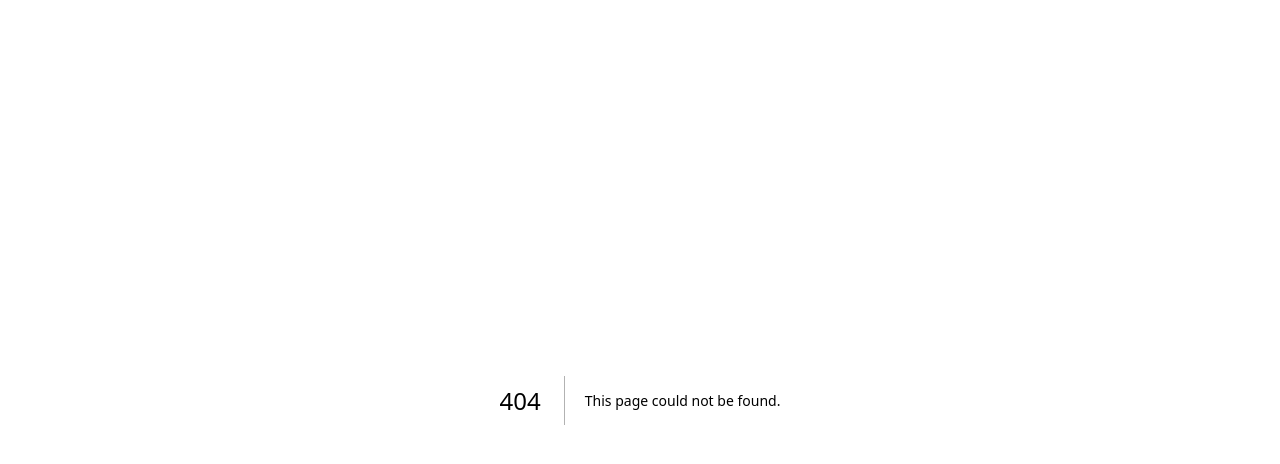
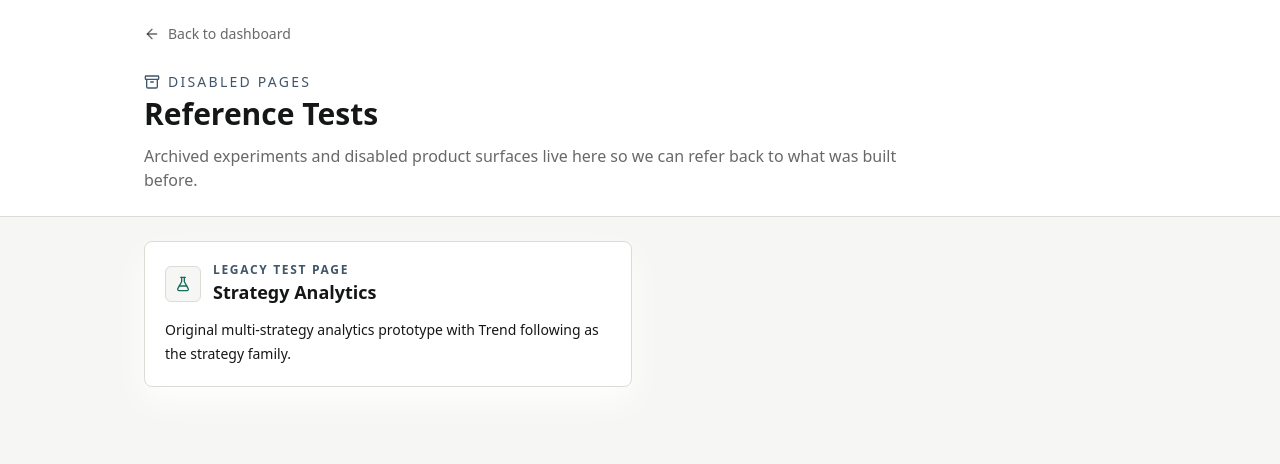
Before and after one commit to valenjimmo/continuum-trade-intelligence, a Next.js app in the folder frontend/: page /disabled-pages in a window 1280 px wide. Before the commit this address had no page. Shown: the top 464 px of the page. Built offline with nearby package versions, Linux system fonts and the light colour scheme.

Commit message:
removed test strategies pages

```diff
--- /dev/null
+++ b/frontend/app/disabled-pages/page.tsx
@@ -0,0 +1,57 @@
+import Link from "next/link";
+import { ArrowLeft, Archive, FlaskConical } from "lucide-react";
+
+const disabledPages = [
+  {
+    href: "/disabled-pages/strategy-analytics",
+    title: "Strategy Analytics",
+    label: "Legacy test page",
+    body: "Original multi-strategy analytics prototype with Trend following as the strategy family."
+  }
+];
+
+export default function DisabledPagesIndex() {
+  return (
+    <main className="min-h-screen bg-background">
+      <header className="border-b border-line bg-panel">
+        <div className="mx-auto max-w-5xl px-4 py-6">
+          <Link href="/" className="inline-flex items-center gap-2 text-sm font-medium text-ink/65 hover:text-ink">
+            <ArrowLeft className="h-4 w-4" />
+            Back to dashboard
+          </Link>
+          <p className="mt-6 flex items-center gap-2 text-sm font-medium uppercase tracking-[0.16em] text-steel">
+            <Archive className="h-4 w-4" />
+            Disabled Pages
+          </p>
+          <h1 className="mt-1 text-3xl font-semibold">Reference Tests</h1>
+          <p className="mt-3 max-w-3xl text-ink/65">
+            Archived experiments and disabled product surfaces live here so we can refer back to what was built before.
+          </p>
+        </div>
+      </header>
+
+      <div className="mx-auto max-w-5xl px-4 py-6">
+        <section className="grid gap-4 md:grid-cols-2">
+          {disabledPages.map((page) => (
+            <Link
+              key={page.href}
+              href={page.href}
+              className="rounded-lg border border-line bg-panel p-5 shadow-panel transition hover:bg-white"
+            >
+              <div className="flex items-center gap-3">
+                <span className="grid h-9 w-9 place-items-center rounded-md border border-line bg-background">
+                  <FlaskConical className="h-4 w-4 text-pine" />
+                </span>
+                <div>
+                  <p className="text-xs font-semibold uppercase tracking-[0.14em] text-steel">{page.label}</p>
+                  <h2 className="text-lg font-semibold">{page.title}</h2>
+                </div>
+              </div>
+              <p className="mt-3 text-sm leading-6 text-ink/68">{page.body}</p>
+            </Link>
+          ))}
+        </section>
+      </div>
+    </main>
+  );
+}
--- /dev/null
+++ b/frontend/app/disabled-pages/strategy-analytics/page.tsx
@@ -0,0 +1,62 @@
+import { BarChart3, Clock, LineChart, ShieldCheck } from "lucide-react";
+import Link from "next/link";
+import { AppTabs } from "@/components/app-tabs";
+import { AutoRefresh } from "@/components/auto-refresh";
+import { StrategyDashboard } from "@/components/strategy-dashboard";
+import { getStrategyDashboard } from "@/lib/api";
+
+export const dynamic = "force-dynamic";
+
+type DisabledStrategyAnalyticsPageProps = {
+  searchParams?: {
+    strategy?: string;
+    timeframe?: string;
+  };
+};
+
+export default async function DisabledStrategyAnalyticsPage({ searchParams }: DisabledStrategyAnalyticsPageProps) {
+  const strategyId = searchParams?.strategy ?? "ema_9_21";
+  const timeframe = searchParams?.timeframe ?? "5Min";
+  const dashboard = await getStrategyDashboard(strategyId, timeframe);
+  const refreshSeconds = Number(process.env.NEXT_PUBLIC_DASHBOARD_REFRESH_SECONDS ?? 30);
+
+  return (
+    <main className="min-h-screen">
+      <AutoRefresh seconds={refreshSeconds} />
+      <header className="border-b border-line bg-panel">
+        <div className="mx-auto flex max-w-7xl flex-col gap-5 px-4 py-5">
+          <div className="flex flex-col gap-4 lg:flex-row lg:items-start lg:justify-between">
+            <div>
+              <Link href="/disabled-pages" className="text-sm font-medium text-ink/55 hover:text-ink">
+                Disabled pages
+              </Link>
+              <p className="mt-4 text-sm font-medium uppercase tracking-[0.16em] text-steel">Strategy Lab Test</p>
+              <h1 className="mt-1 text-3xl font-semibold">Strategy Analytics</h1>
+            </div>
+            <AppTabs />
+          </div>
+          <div className="metric-grid gap-3">
+            <div className="rounded-lg border border-line bg-background p-3">
+              <p className="flex items-center gap-2 text-sm text-ink/60"><LineChart className="h-4 w-4" /> Strategy</p>
+              <p className="mt-1 font-semibold">{dashboard.selected_strategy.name}</p>
+            </div>
+            <div className="rounded-lg border border-line bg-background p-3">
+              <p className="flex items-center gap-2 text-sm text-ink/60"><BarChart3 className="h-4 w-4" /> Trades</p>
+              <p className="mt-1 font-semibold">{dashboard.metrics.trade_count}</p>
+            </div>
+            <div className="rounded-lg border border-line bg-background p-3">
+              <p className="flex items-center gap-2 text-sm text-ink/60"><ShieldCheck className="h-4 w-4" /> Risk Score</p>
+              <p className="mt-1 font-semibold">{dashboard.metrics.risk_score}</p>
+            </div>
+            <div className="rounded-lg border border-line bg-background p-3">
+              <p className="flex items-center gap-2 text-sm text-ink/60"><Clock className="h-4 w-4" /> Timeframe</p>
+              <p className="mt-1 font-semibold">{dashboard.timeframe}</p>
+            </div>
+          </div>
+        </div>
+      </header>
+
+      <StrategyDashboard dashboard={dashboard} />
+    </main>
+  );
+}
--- a/frontend/app/page.tsx
+++ b/frontend/app/page.tsx
@@ -3,6 +3,7 @@ import { BarChart3, Gauge, HelpCircle, RadioTower } from "lucide-react";
 import { AppTabs } from "@/components/app-tabs";
 import { AlertsPanel } from "@/components/alerts-panel";
 import { AutoRefresh } from "@/components/auto-refresh";
+import { DisabledPagesLink } from "@/components/disabled-pages-link";
 import { FactorMatrix } from "@/components/factor-matrix";
 import { LocalTime } from "@/components/local-time";
 import { RefreshButton } from "@/components/refresh-button";
@@ -83,7 +84,7 @@ export default async function Home() {
         <FactorMatrix symbols={dashboard.symbols} />
         <ReplayTable events={replay} />
 
-        <footer className="flex justify-center border-t border-line py-6">
+        <footer className="flex flex-col items-center gap-4 border-t border-line py-6">
           <Link
             href="/faq"
             className="inline-flex items-center gap-2 rounded-md border border-line bg-panel px-3 py-2 text-sm font-medium text-ink/70 hover:bg-white hover:text-ink"
@@ -91,6 +92,7 @@ export default async function Home() {
             <HelpCircle className="h-4 w-4" />
             FAQ and methodology
           </Link>
+          <DisabledPagesLink />
         </footer>
       </div>
     </main>
--- a/frontend/app/strategies/page.tsx
+++ b/frontend/app/strategies/page.tsx
@@ -1,58 +1,5 @@
-import { BarChart3, Clock, LineChart, ShieldCheck } from "lucide-react";
-import { AppTabs } from "@/components/app-tabs";
-import { AutoRefresh } from "@/components/auto-refresh";
-import { StrategyDashboard } from "@/components/strategy-dashboard";
-import { getStrategyDashboard } from "@/lib/api";
+import { redirect } from "next/navigation";
 
-export const dynamic = "force-dynamic";
-
-type StrategyPageProps = {
-  searchParams?: {
-    strategy?: string;
-    timeframe?: string;
-  };
-};
-
-export default async function StrategiesPage({ searchParams }: StrategyPageProps) {
-  const strategyId = searchParams?.strategy ?? "ema_9_21";
-  const timeframe = searchParams?.timeframe ?? "5Min";
-  const dashboard = await getStrategyDashboard(strategyId, timeframe);
-  const refreshSeconds = Number(process.env.NEXT_PUBLIC_DASHBOARD_REFRESH_SECONDS ?? 30);
-
-  return (
-    <main className="min-h-screen">
-      <AutoRefresh seconds={refreshSeconds} />
-      <header className="border-b border-line bg-panel">
-        <div className="mx-auto flex max-w-7xl flex-col gap-5 px-4 py-5">
-          <div className="flex flex-col gap-4 lg:flex-row lg:items-start lg:justify-between">
-            <div>
-              <p className="text-sm font-medium uppercase tracking-[0.16em] text-steel">Strategy Lab</p>
-              <h1 className="mt-1 text-3xl font-semibold">Strategy Analytics</h1>
-            </div>
-            <AppTabs />
-          </div>
-          <div className="metric-grid gap-3">
-            <div className="rounded-lg border border-line bg-background p-3">
-              <p className="flex items-center gap-2 text-sm text-ink/60"><LineChart className="h-4 w-4" /> Strategy</p>
-              <p className="mt-1 font-semibold">{dashboard.selected_strategy.name}</p>
-            </div>
-            <div className="rounded-lg border border-line bg-background p-3">
-              <p className="flex items-center gap-2 text-sm text-ink/60"><BarChart3 className="h-4 w-4" /> Trades</p>
-              <p className="mt-1 font-semibold">{dashboard.metrics.trade_count}</p>
-            </div>
-            <div className="rounded-lg border border-line bg-background p-3">
-              <p className="flex items-center gap-2 text-sm text-ink/60"><ShieldCheck className="h-4 w-4" /> Risk Score</p>
-              <p className="mt-1 font-semibold">{dashboard.metrics.risk_score}</p>
-            </div>
-            <div className="rounded-lg border border-line bg-background p-3">
-              <p className="flex items-center gap-2 text-sm text-ink/60"><Clock className="h-4 w-4" /> Timeframe</p>
-              <p className="mt-1 font-semibold">{dashboard.timeframe}</p>
-            </div>
-          </div>
-        </div>
-      </header>
-
-      <StrategyDashboard dashboard={dashboard} />
-    </main>
-  );
+export default function StrategiesPage() {
+  redirect("/strategies/mean-reversion");
 }
--- a/frontend/components/app-tabs.tsx
+++ b/frontend/components/app-tabs.tsx
@@ -2,12 +2,11 @@
 
 import Link from "next/link";
 import { usePathname } from "next/navigation";
-import { Activity, CandlestickChart, LineChart } from "lucide-react";
+import { Activity, CandlestickChart } from "lucide-react";
 import { cn } from "@/lib/utils";
 
 const tabs = [
   { href: "/", label: "Trend Continuation", icon: Activity },
-  { href: "/strategies", label: "Strategy Analytics", icon: LineChart },
   { href: "/strategies/mean-reversion", label: "Options MR", icon: CandlestickChart }
 ];
 
--- /dev/null
+++ b/frontend/components/disabled-pages-link.tsx
@@ -0,0 +1,9 @@
+import Link from "next/link";
+
+export function DisabledPagesLink() {
+  return (
+    <Link href="/disabled-pages" className="text-xs font-medium text-ink/35 transition hover:text-ink/65">
+      disabled pages
+    </Link>
+  );
+}
--- a/frontend/components/mean-reversion-terminal.tsx
+++ b/frontend/components/mean-reversion-terminal.tsx
@@ -19,6 +19,7 @@ import type {
   TerminalMetric,
   TerminalMetricState
 } from "@/lib/types";
+import { DisabledPagesLink } from "@/components/disabled-pages-link";
 import { cn } from "@/lib/utils";
 
 const terminalBg = "#0d1117";
@@ -447,6 +448,9 @@ export function MeanReversionTerminal({ snapshots }: { snapshots: MeanReversionT
             }}
           />
         ))}
+        <footer className="flex justify-center pt-2">
+          <DisabledPagesLink />
+        </footer>
       </div>
       {activeChart ? <ChartModal snapshot={activeChart} onClose={() => setActiveChart(null)} /> : null}
     </div>
--- a/frontend/components/strategy-selector.tsx
+++ b/frontend/components/strategy-selector.tsx
@@ -1,6 +1,6 @@
 "use client";
 
-import { useRouter, useSearchParams } from "next/navigation";
+import { usePathname, useRouter, useSearchParams } from "next/navigation";
 import type { StrategyDefinition } from "@/lib/types";
 
 export function StrategySelector({
@@ -13,13 +13,14 @@ export function StrategySelector({
   timeframe: string;
 }) {
   const router = useRouter();
+  const pathname = usePathname();
   const searchParams = useSearchParams();
 
   function update(next: { strategyId?: string; timeframe?: string }) {
     const params = new URLSearchParams(searchParams.toString());
     params.set("strategy", next.strategyId ?? selectedStrategyId);
     params.set("timeframe", next.timeframe ?? timeframe);
-    router.push(`/strategies?${params.toString()}`);
+    router.push(`${pathname}?${params.toString()}`);
   }
 
   const selected = strategies.find((strategy) => strategy.id === selectedStrategyId) ?? strategies[0];
```
